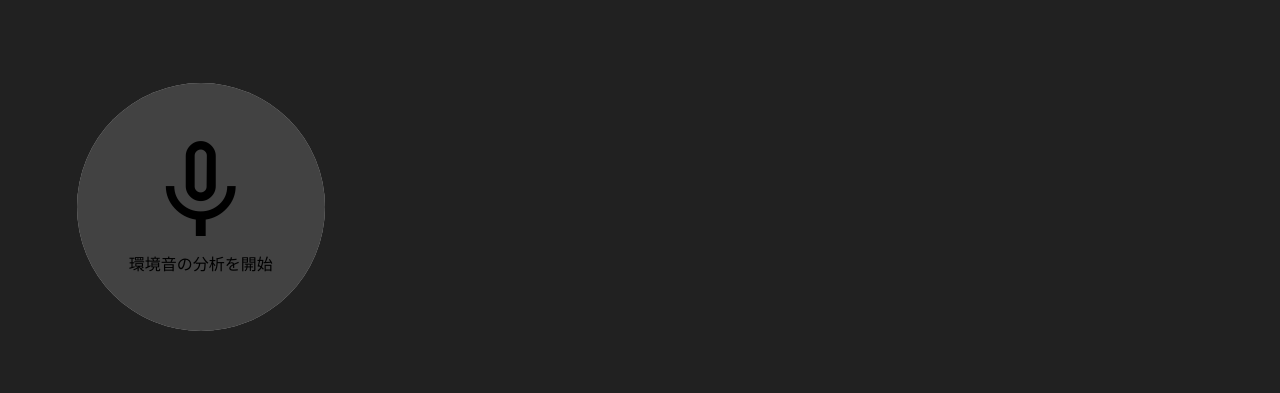
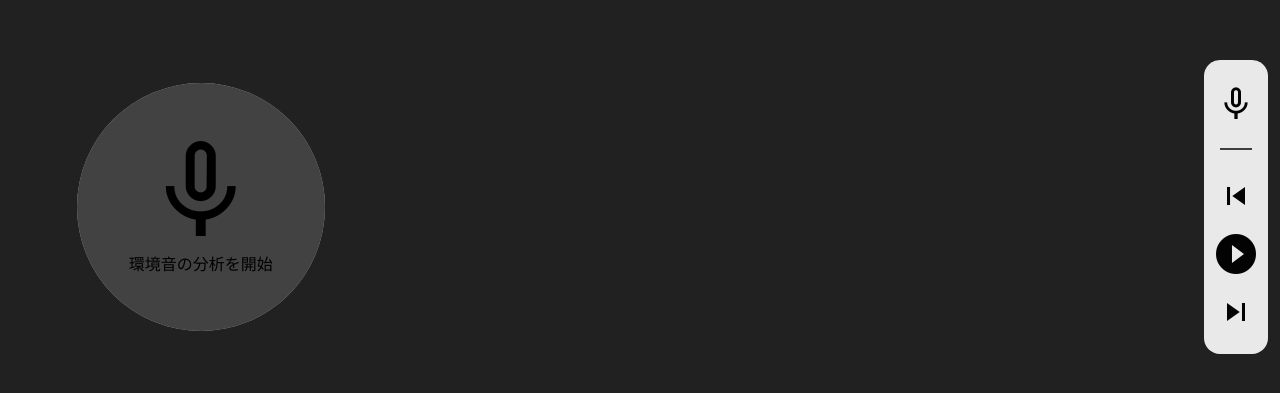
Before and after one commit to yusei399/CryptoAIHackathon, a Next.js app in the folder crypto-ai-hackathon/: page / in a window 1280 px wide. Shown: the part 193-586 px from the top of the page. Built offline with nearby package versions, Linux system fonts and the light colour scheme.

Commit message:
音楽再生・停止用のサイドバーを追加

```diff
--- /dev/null
+++ b/crypto-ai-hackathon/src/app/common.module.css
@@ -0,0 +1,25 @@
+.materialIcons {
+    font-family: 'Material Icons', serif;
+    font-weight: normal;
+    font-style: normal;
+    font-size: 24px;
+    color: black;
+    display: inline-block;
+    line-height: 1;
+    text-transform: none;
+    letter-spacing: normal;
+    word-wrap: normal;
+    white-space: nowrap;
+    direction: ltr;
+
+    /* Support for all WebKit browsers. */
+    -webkit-font-smoothing: antialiased;
+    /* Support for Safari and Chrome. */
+    text-rendering: optimizeLegibility;
+
+    /* Support for Firefox. */
+    -moz-osx-font-smoothing: grayscale;
+
+    /* Support for IE. */
+    font-feature-settings: 'liga';
+}
--- a/crypto-ai-hackathon/src/app/page.tsx
+++ b/crypto-ai-hackathon/src/app/page.tsx
@@ -1,4 +1,5 @@
 import styles from "./page.module.css";
+import SideBar from "@/component/SideBar/SideBar";
 
 export default function Home() {
     return (
@@ -10,6 +11,7 @@ export default function Home() {
                     <div className={styles.micButtonTitle}>環境音の分析を開始</div>
                 </div>
             </div>
+            <SideBar/>
         </main>
     );
 }
--- /dev/null
+++ b/crypto-ai-hackathon/src/component/SideBar/SideBar.module.css
@@ -0,0 +1,28 @@
+.container {
+    display: flex;
+    flex-direction: column;
+    align-items: center;
+    max-width: 64px;
+    position: absolute;
+    top: 50%;
+    right: 12px;
+    transform: translateY(-50%);
+    background-color: white;
+    border-radius: 16px;
+    opacity: 0.9;
+    padding: 16px 12px;
+}
+
+.icon {
+    padding: 8px 0;
+}
+
+.icon:active {
+    color: #424242;
+}
+
+.bar {
+    width: 32px;
+    border-bottom: 2px solid #424242;
+    margin: 16px auto 20px;
+}
--- /dev/null
+++ b/crypto-ai-hackathon/src/component/SideBar/SideBar.tsx
@@ -0,0 +1,28 @@
+import styles from "@/component/SideBar/SideBar.module.css";
+import common from "@/app/common.module.css";
+
+
+const SideBar = () => {
+    return (
+        <div className={styles.container}>
+            <IconButton content={"mic_none"} fontSize={40}/>
+            <div className={styles.bar}/>
+            <IconButton content={"skip_previous"} fontSize={36}/>
+            <IconButton content={"play_circle_filled"} fontSize={48}/>
+            <IconButton content={"skip_next"} fontSize={36}/>
+        </div>
+    );
+};
+
+type ButtonProps = {
+    content: string,
+    fontSize: number,
+}
+
+const IconButton = ({content, fontSize}: ButtonProps) => {
+    return (
+        <div className={`${common.materialIcons} ${styles.icon}`} style={{fontSize: fontSize}}>{content}</div>
+    )
+}
+
+export default SideBar;
```
